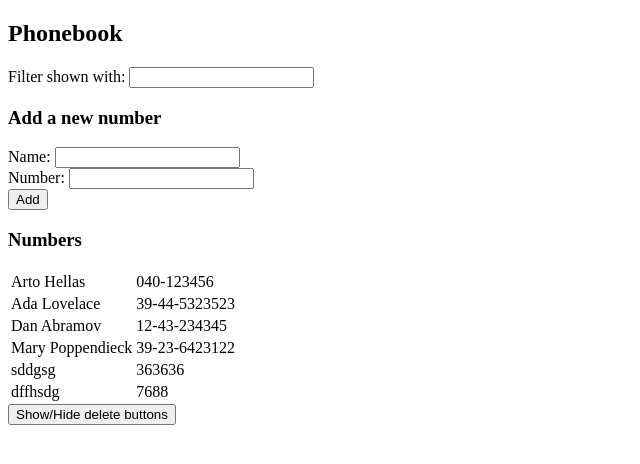
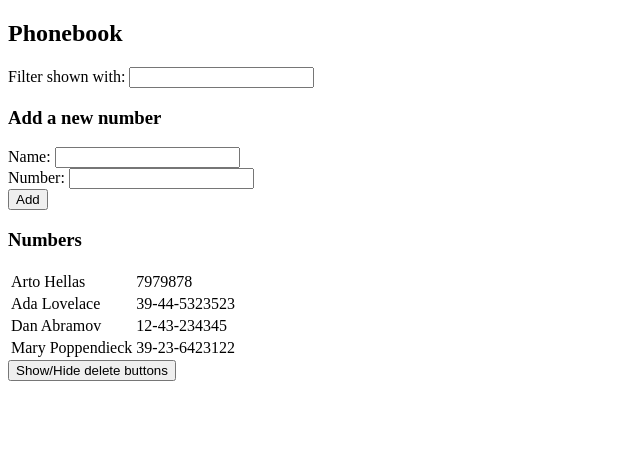
Before and after one commit to JoeHolmes97/FullStackOpenCourse, a React (Vite) app in the folder part2/thephonebook/: page / in a window 1280 px wide. Shown: the top 464 px of the page, without its empty margins (0-640 px from the left). Built offline with nearby package versions, Linux system fonts and the light colour scheme; data requests are answered from the project's data file.

Commit message:
Updated to 2.15

```diff
--- a/part2/thephonebook/db.json
+++ b/part2/thephonebook/db.json
@@ -2,7 +2,7 @@
   "persons": [
     {
       "name": "Arto Hellas",
-      "number": "040-123456",
+      "number": "7979878",
       "id": "1"
     },
     {
@@ -19,16 +19,6 @@
       "name": "Mary Poppendieck",
       "number": "39-23-6423122",
       "id": "4"
-    },
-    {
-      "id": "31b4",
-      "name": "sddgsg",
-      "number": "363636"
-    },
-    {
-      "id": "6660",
-      "name": "dffhsdg",
-      "number": "7688"
     }
   ]
 }
--- a/part2/thephonebook/src/App.jsx
+++ b/part2/thephonebook/src/App.jsx
@@ -3,7 +3,7 @@ import { useState, useEffect } from 'react'
 import noteService from './services/notes'
 
 
-const DisplayPeople = ({ persons, filter, delBut }) => {
+const DisplayPeople = ({ persons, filter, delBut, setDeleted }) => {
 
     const numbersToShow = (filter==='')
         ? persons
@@ -14,7 +14,7 @@ const DisplayPeople = ({ persons, filter, delBut }) => {
             <table>
                 <tbody>
                     {numbersToShow.map(persons =>
-                        <Numbers key={persons.id} persons={persons} delBut={delBut} />
+                        <Numbers key={persons.id} persons={persons} delBut={delBut} setDeleted={setDeleted} />
                     )}
                 </tbody>
             </table>
@@ -22,18 +22,18 @@ const DisplayPeople = ({ persons, filter, delBut }) => {
     )
 }
 
-const Numbers = ({ persons, delBut }) => {
-    const deleteNum = ({ id, name }) => {
-        noteService
-            .deleteNumber(id)
-            .then(response => {
-                console.log(response)
-                console.log(name, 'has been removed')
-            }
-            )
+const Numbers = ({ persons, delBut, setDeleted }) => {
+    const deleteNum = () => {
+        //console.log(persons)
+        if (window.confirm(`Delete ${persons.name}?`)) {
+            noteService
+                .deleteNumber(persons.id)
+                .then(response => {
+                    setDeleted(response.id)
+                    console.log(response.name, 'has been removed')
+                })
+        }
     }
-    //console.log({ name }, {number})
-    //console.log(persons.id)
     return (
         <tr>
             <td>
@@ -43,7 +43,7 @@ const Numbers = ({ persons, delBut }) => {
                 {persons.number}
             </td>
             <td>
-                {delBut && <button onClick={() => deleteNum(persons)}>Delete</button>}
+                {delBut && <button onClick={() => deleteNum()}>Delete</button>}
             </td>
         </tr>
     )
@@ -59,17 +59,28 @@ const AddNumber = ({ persons, setPersons, newName, newNumber, setNewName, setNew
         event.preventDefault()
         console.log('Button clicked', event.target)
 
+        const nameObject = {
+            name: newName,
+            number: newNumber,
+        }
+
         if (newName === '' || newNumber === '') {
             return (alert(`Please fill both inputs`))
         }
         console.log(newName)
         if (persons.some(item => item.name === newName)) {
-            return (alert(`${newName} is already added to phonebook`))
-        }
+            if (window.confirm(`${newName} is already added to phonebook, replace the old number with a new one?`)) {
+                const updateId = (persons.find(item => item.name === newName)).id
+                noteService
+                    .updateNumber(updateId, nameObject)
+                    .then(returnedNum => {
+                        setPersons(persons.map(persons => persons.id === updateId ? returnedNum : persons))
+                    })
+                return
 
-        const nameObject = {
-            name: newName,
-            number: newNumber,
+            } else {
+                return (alert('Please enter a different name'))
+            }
         }
 
         noteService
@@ -128,6 +139,7 @@ const App = () => {
     const [newNumber, setNewNumber] = useState('')
     const [filter, setFilter] = useState('')
     const [delBut, showDelBut] = useState(false)
+    const [deleted, setDeleted] = useState('')
 
     useEffect(() => {
         noteService
@@ -135,7 +147,8 @@ const App = () => {
             .then(numbers => {
                 setPersons(numbers)
             })
-    }, [])
+    }, [deleted])
+
 
     return (
         <div>
@@ -154,7 +167,12 @@ const App = () => {
             />
 
             <h3>Numbers</h3>
-            <DisplayPeople persons={persons} filter={filter} delBut={delBut} />
+            <DisplayPeople
+                persons={persons}
+                filter={filter}
+                delBut={delBut}
+                setDeleted={setDeleted}
+            />
 
             <ToggleDeleteButtons delBut={delBut} showDelBut={showDelBut} />
         </div>
--- a/part2/thephonebook/src/services/notes.js
+++ b/part2/thephonebook/src/services/notes.js
@@ -15,8 +15,13 @@ const newNumber = newNum => {
 
 const deleteNumber = id => {
     const request = axios.delete(`${baseUrl}/${id}`)
-    return request.then('Confirmed')
+    return request.then(response => response.data)
+}
+
+const updateNumber = (id, newObject) => {
+    const request = axios.put(`${baseUrl}/${id}`, newObject)
+    return request.then(response => response.data)
 }
 
 
-export default { getNumbers, newNumber, deleteNumber }
+export default { getNumbers, newNumber, deleteNumber, updateNumber }
```
